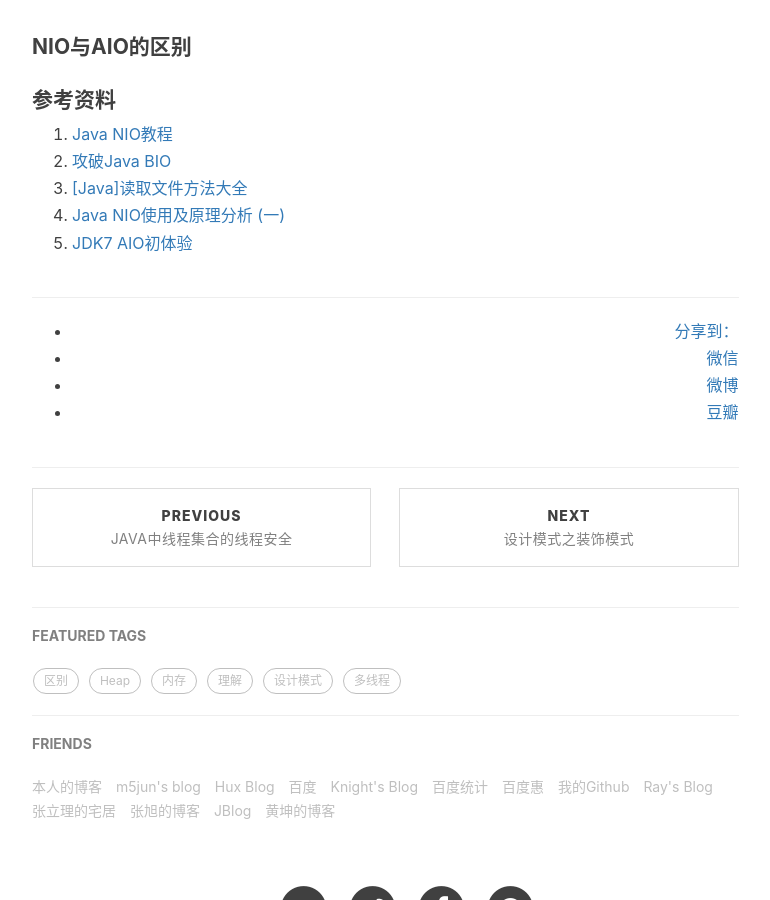
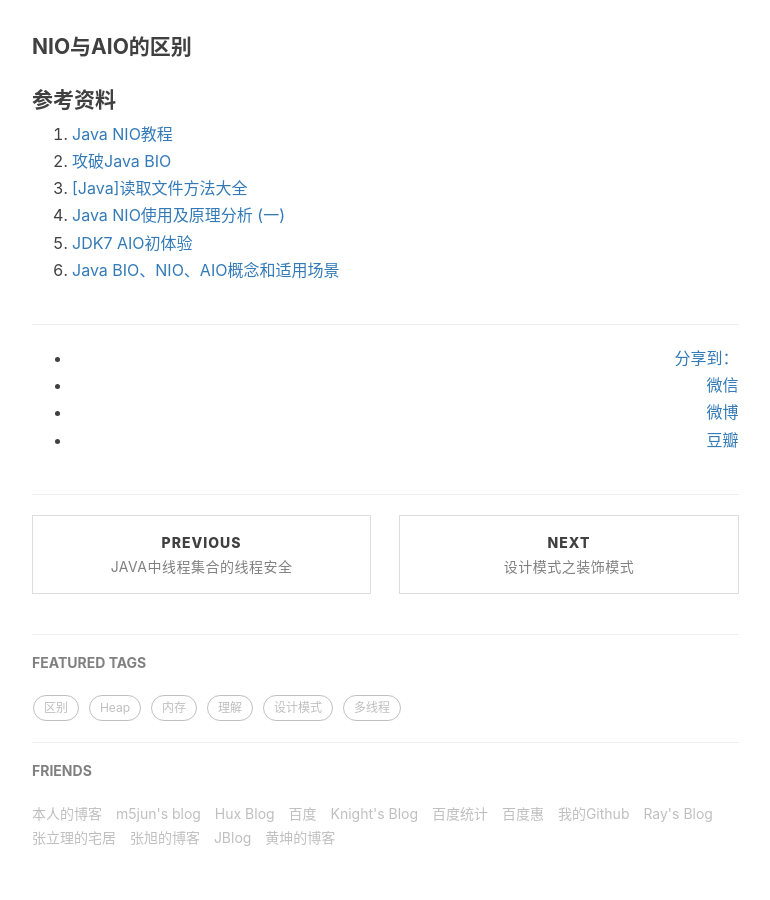
Before and after one commit to baiscjava/basicjava.github.io, a Jekyll site: the page built from _posts/2017-01-23-Java NIO-basic knowledge.md, in a window 1280 px wide and 900 px high, scrolled down 1622 px. Shown: the whole window, without its empty margins (233-1003 px from the left). Built offline with Jekyll 4.4.1, drawn with Linux system fonts in a browser that asks for light colours; nearby versions of some CDN libraries; comment, search, counter and statistics services are not loaded.

Commit message:
Update 2017-01-23-Java NIO-basic knowledge.md

```diff
--- a/_posts/2017-01-23-Java NIO-basic knowledge.md
+++ b/_posts/2017-01-23-Java NIO-basic knowledge.md
@@ -37,3 +37,4 @@ NIO不会等待，NIO会将数据读取到Buffer中，使用的时非阻塞模
 3. [[Java]读取文件方法大全](https://www.cnblogs.com/lovebread/archive/2009/11/23/1609122.html)
 4. [Java NIO使用及原理分析 (一)](http://www.jianshu.com/p/6a2af505ca27)
 5. [JDK7 AIO初体验](http://www.iteye.com/topic/1113611)
+6. [Java BIO、NIO、AIO概念和适用场景](http://blog.sina.com.cn/s/blog_9eb067b50102wdur.html)
```
